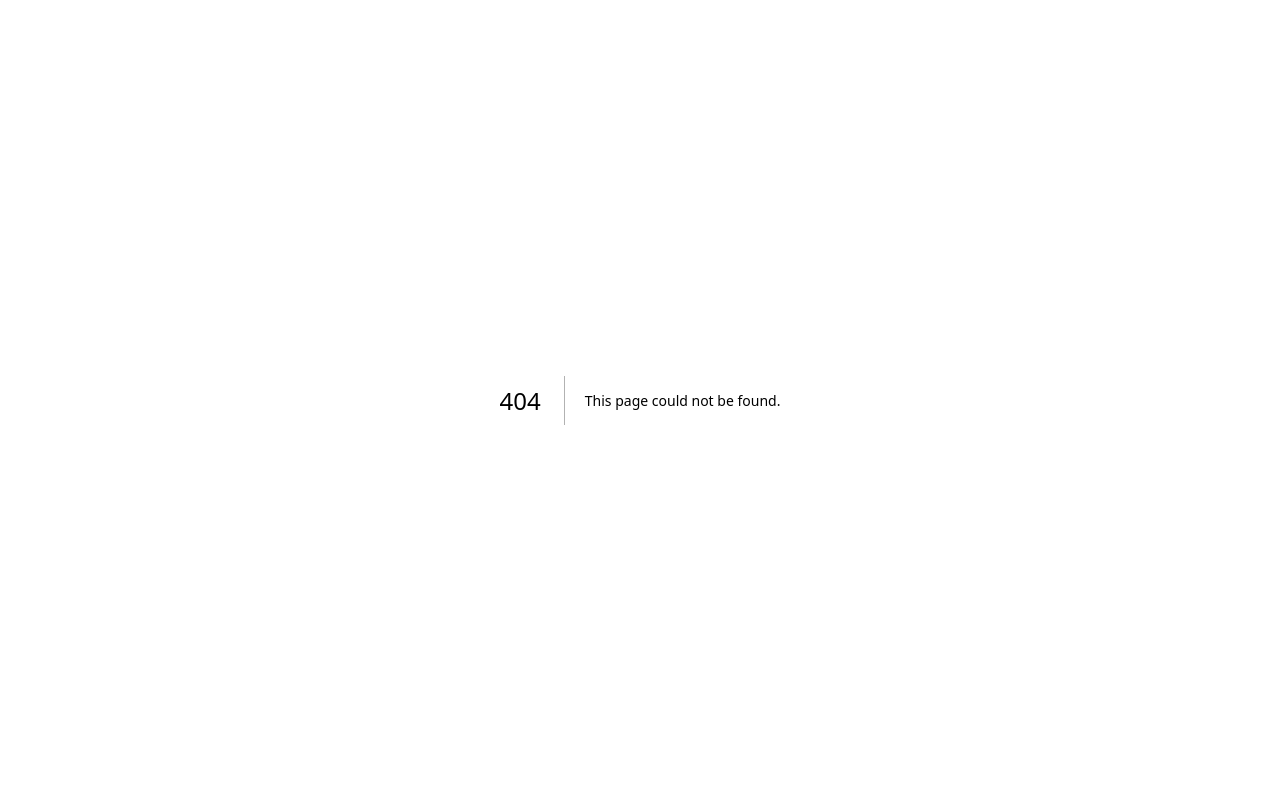
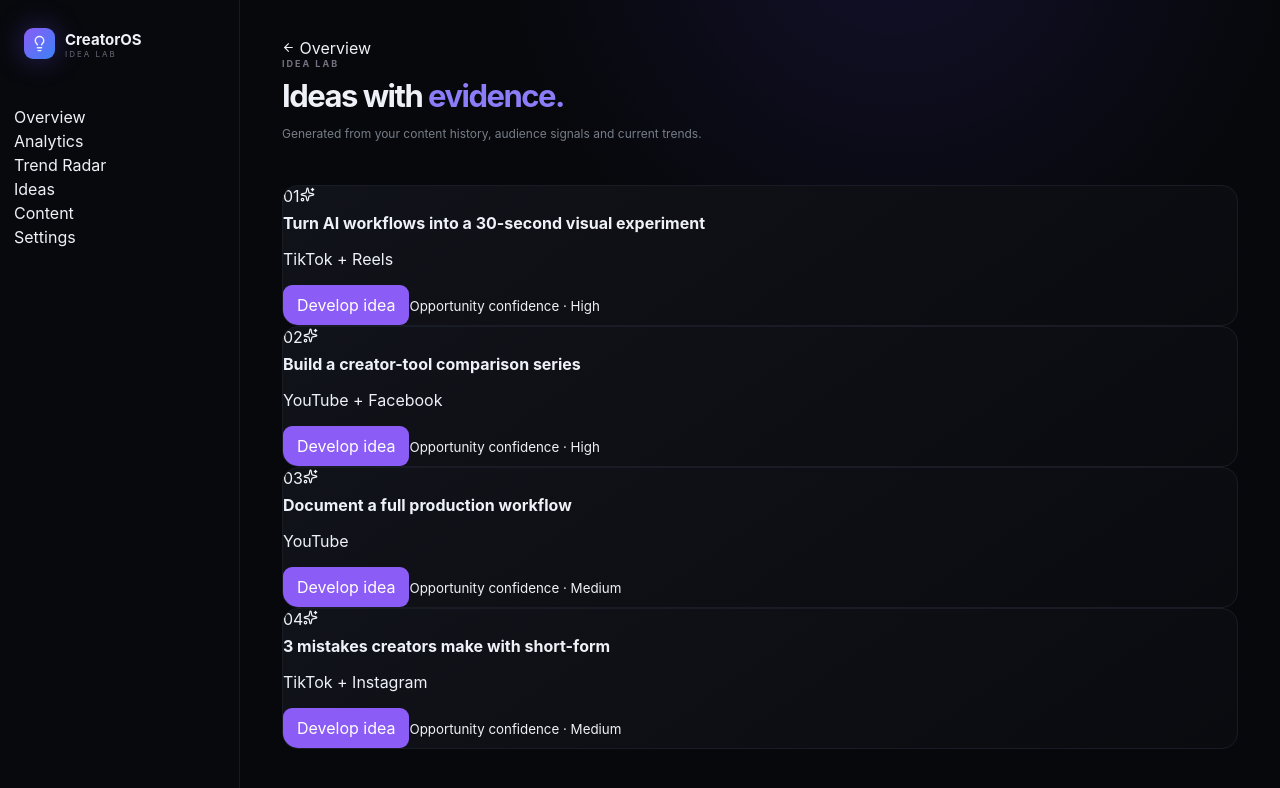
Before and after one commit to frvp6b8s5m-cloud/CreatorOS, a Next.js app: page /ideas in a window 1280 px wide. Before the commit this address had no page. Shown: the top 788 px of the page. Built offline with nearby package versions, Linux system fonts and the light colour scheme.

Commit message:
Build CreatorOS application: app/ideas/page.tsx

```diff
--- /dev/null
+++ b/app/ideas/page.tsx
@@ -0,0 +1,3 @@
+import Link from "next/link"; import { ArrowLeft, Lightbulb, Sparkles } from "lucide-react";
+const ideas=[["Turn AI workflows into a 30-second visual experiment","TikTok + Reels","High"],["Build a creator-tool comparison series","YouTube + Facebook","High"],["Document a full production workflow","YouTube","Medium"],["3 mistakes creators make with short-form","TikTok + Instagram","Medium"]];
+export default function Ideas(){return <main className="app"><aside className="sidebar"><div className="brand"><div className="brandmark"><Lightbulb size={17}/></div><div><b>CreatorOS</b><span>IDEA LAB</span></div></div><nav><Link href="/dashboard">Overview</Link><Link href="/analytics">Analytics</Link><Link href="/trends">Trend Radar</Link><Link className="active" href="/ideas">Ideas</Link><Link href="/content">Content</Link><Link href="/settings">Settings</Link></nav></aside><section className="main"><Link className="backlink" href="/dashboard"><ArrowLeft size={13}/> Overview</Link><header><div><div className="eyebrow">IDEA LAB</div><h1>Ideas with <span>evidence.</span></h1><p>Generated from your content history, audience signals and current trends.</p></div></header><div className="idea-grid">{ideas.map((x,i)=><article className="panel idea-card" key={x[0]}><div className="idea-top"><span>0{i+1}</span><Sparkles size={15}/></div><h2>{x[0]}</h2><p>{x[1]}</p><button className="primary">Develop idea</button><small>Opportunity confidence · {x[2]}</small></article>)}</div></section></main>}
```
